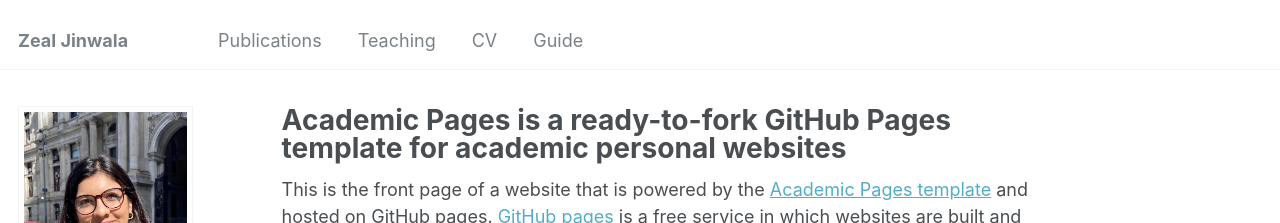
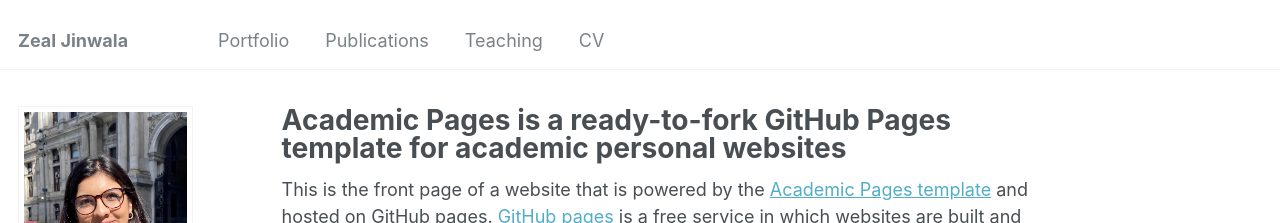
Before and after one commit to zealjinwala/zealjinwala.github.io, a Jekyll site: the page built from _pages/about.md, in a window 1280 px wide. Shown: the top 223 px of the page. Built offline with Jekyll 4.4.1, drawn with Linux system fonts in a browser that asks for light colours; some web fonts are replaced.

Commit message:
changed navigation

```diff
--- a/_data/navigation.yml
+++ b/_data/navigation.yml
@@ -1,5 +1,8 @@
 # main links links
 main:
+  - title: "Portfolio"
+    url: /portfolio/
+
   - title: "Publications"
     url: /publications/
 
@@ -8,6 +11,3 @@
 
   - title: "CV"
     url: /cv/
-
-  - title: "Guide"
-    url: /markdown/
```
